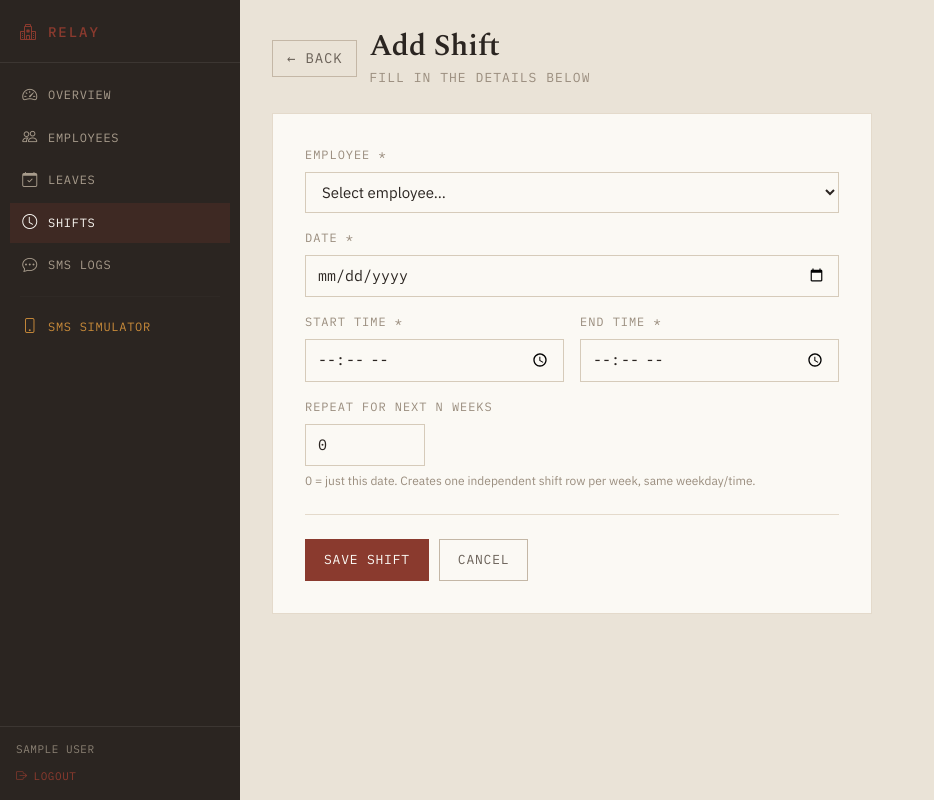
After one commit to jsuj1th/Staffing-Relay, a Django app: page /dashboard/shifts/new/ in a window 1280 px wide. The commit adds this page. Shown: the whole page, without its empty margins (0-934 px from the left). Run offline with Django 5.2, Linux system fonts and the light colour scheme; the visitor is signed in with stand-in values (Sample User, id 1); data that the repository does not hold is empty.

Commit message:
feat: shift assignment UI and navigation

```diff
--- a/templates/base.html
+++ b/templates/base.html
@@ -589,6 +589,9 @@
       <a class="nav-link {% if 'leave' in request.resolver_match.url_name %}active{% endif %}" href="{% url 'dashboard:leaves' %}">
         <i class="bi bi-calendar-check"></i>Leaves
       </a>
+      <a class="nav-link {% if 'shift' in request.resolver_match.url_name %}active{% endif %}" href="{% url 'dashboard:shifts' %}">
+        <i class="bi bi-clock"></i>Shifts
+      </a>
       <a class="nav-link {% if 'sms' in request.resolver_match.url_name and request.resolver_match.url_name != 'sms_simulator' %}active{% endif %}" href="{% url 'dashboard:sms_logs' %}">
         <i class="bi bi-chat-dots"></i>SMS Logs
       </a>
--- /dev/null
+++ b/templates/dashboard/shift_form.html
@@ -0,0 +1,88 @@
+{% extends "base.html" %}
+{% block title %}{{ action }} Shift — Relay{% endblock %}
+
+{% block content %}
+<div class="d-flex align-items-center mb-4" style="gap:12px;">
+  <a href="{% url 'dashboard:shifts' %}" class="relay-btn" style="font-family:'IBM Plex Mono',monospace; font-size:14px; padding:7px 14px;">← Back</a>
+  <div>
+    <h2 class="page-title" style="margin-bottom:2px;">{{ action }} Shift</h2>
+    <span class="section-label">Fill in the details below</span>
+  </div>
+</div>
+
+<div style="max-width:600px; background:#FBF9F4; border:1px solid #E4DACB; border-radius:0; padding:32px;">
+  <form method="post">
+    {% csrf_token %}
+
+    {% if not shift %}
+    <div class="mb-3">
+      <label style="font-family:'IBM Plex Mono',monospace; font-size:12px; text-transform:uppercase; letter-spacing:0.08em; color:#9A8D7E; display:block; margin-bottom:8px;">
+        Employee *
+      </label>
+      <select name="employee_id" required
+              style="width:100%; font-family:'IBM Plex Sans',sans-serif; font-size:15px; color:#2B2521; background:#FBF9F4; border:1px solid #D6CBBA; border-radius:0; padding:9px 12px; outline:none; box-sizing:border-box;">
+        <option value="">Select employee...</option>
+        {% for emp in employees %}
+          <option value="{{ emp.id }}" {% if request.GET.employee == emp.id|stringformat:"i" %}selected{% endif %}>
+            {{ emp.name }} — {{ emp.location.name|default:"Unassigned" }}
+          </option>
+        {% endfor %}
+      </select>
+    </div>
+    {% else %}
+    <div class="mb-3">
+      <label style="font-family:'IBM Plex Mono',monospace; font-size:12px; text-transform:uppercase; letter-spacing:0.08em; color:#9A8D7E; display:block; margin-bottom:8px;">Employee</label>
+      <div style="font-family:'IBM Plex Sans',sans-serif; font-size:15px; color:#2B2521;">{{ shift.employee.name }}</div>
+    </div>
+    {% endif %}
+
+    <div class="mb-3">
+      <label style="font-family:'IBM Plex Mono',monospace; font-size:12px; text-transform:uppercase; letter-spacing:0.08em; color:#9A8D7E; display:block; margin-bottom:8px;">
+        Date *
+      </label>
+      <input type="date" name="date" required
+             value="{% if shift %}{{ shift.date|date:'Y-m-d' }}{% else %}{{ preselect_date }}{% endif %}"
+             style="width:100%; font-family:'IBM Plex Mono',monospace; font-size:15px; color:#2B2521; background:#FBF9F4; border:1px solid #D6CBBA; border-radius:0; padding:9px 12px; outline:none; box-sizing:border-box;">
+    </div>
+
+    <div class="mb-3 d-flex gap-3">
+      <div style="flex:1;">
+        <label style="font-family:'IBM Plex Mono',monospace; font-size:12px; text-transform:uppercase; letter-spacing:0.08em; color:#9A8D7E; display:block; margin-bottom:8px;">
+          Start Time *
+        </label>
+        <input type="time" name="start_time" required
+               value="{{ shift.start_time|time:'H:i' }}"
+               style="width:100%; font-family:'IBM Plex Mono',monospace; font-size:15px; color:#2B2521; background:#FBF9F4; border:1px solid #D6CBBA; border-radius:0; padding:9px 12px; outline:none; box-sizing:border-box;">
+      </div>
+      <div style="flex:1;">
+        <label style="font-family:'IBM Plex Mono',monospace; font-size:12px; text-transform:uppercase; letter-spacing:0.08em; color:#9A8D7E; display:block; margin-bottom:8px;">
+          End Time *
+        </label>
+        <input type="time" name="end_time" required
+               value="{{ shift.end_time|time:'H:i' }}"
+               style="width:100%; font-family:'IBM Plex Mono',monospace; font-size:15px; color:#2B2521; background:#FBF9F4; border:1px solid #D6CBBA; border-radius:0; padding:9px 12px; outline:none; box-sizing:border-box;">
+      </div>
+    </div>
+
+    {% if not shift %}
+    <div class="mb-3">
+      <label style="font-family:'IBM Plex Mono',monospace; font-size:12px; text-transform:uppercase; letter-spacing:0.08em; color:#9A8D7E; display:block; margin-bottom:8px;">
+        Repeat for next N weeks
+      </label>
+      <input type="number" name="repeat_weeks" min="0" max="52" value="0"
+             style="width:120px; font-family:'IBM Plex Mono',monospace; font-size:15px; color:#2B2521; background:#FBF9F4; border:1px solid #D6CBBA; border-radius:0; padding:9px 12px; outline:none; box-sizing:border-box;">
+      <span style="font-family:'IBM Plex Sans',sans-serif; font-size:12px; color:#9A8D7E; display:block; margin-top:6px;">
+        0 = just this date. Creates one independent shift row per week, same weekday/time.
+      </span>
+    </div>
+    {% endif %}
+
+    <div style="border-top:1px solid #E4DACB; margin:24px 0;"></div>
+
+    <div style="display:flex; gap:10px;">
+      <button type="submit" class="relay-btn relay-btn-primary">Save Shift</button>
+      <a href="{% url 'dashboard:shifts' %}" class="relay-btn">Cancel</a>
+    </div>
+  </form>
+</div>
+{% endblock %}
```
Also changed, not shown: templates/dashboard/shifts.html (added, +74 -0 lines).
